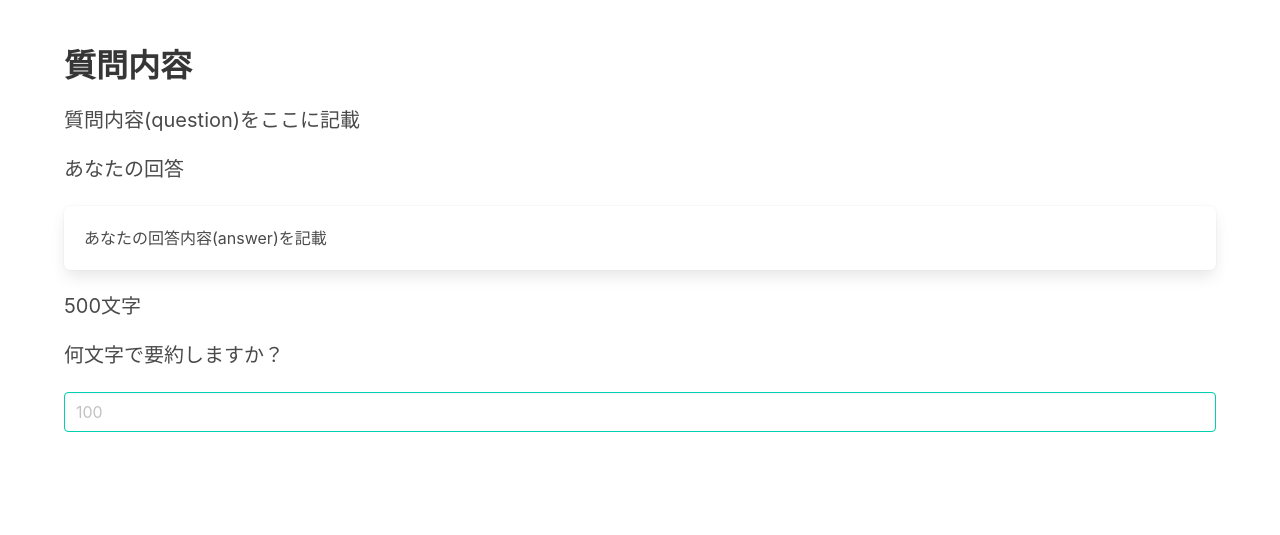
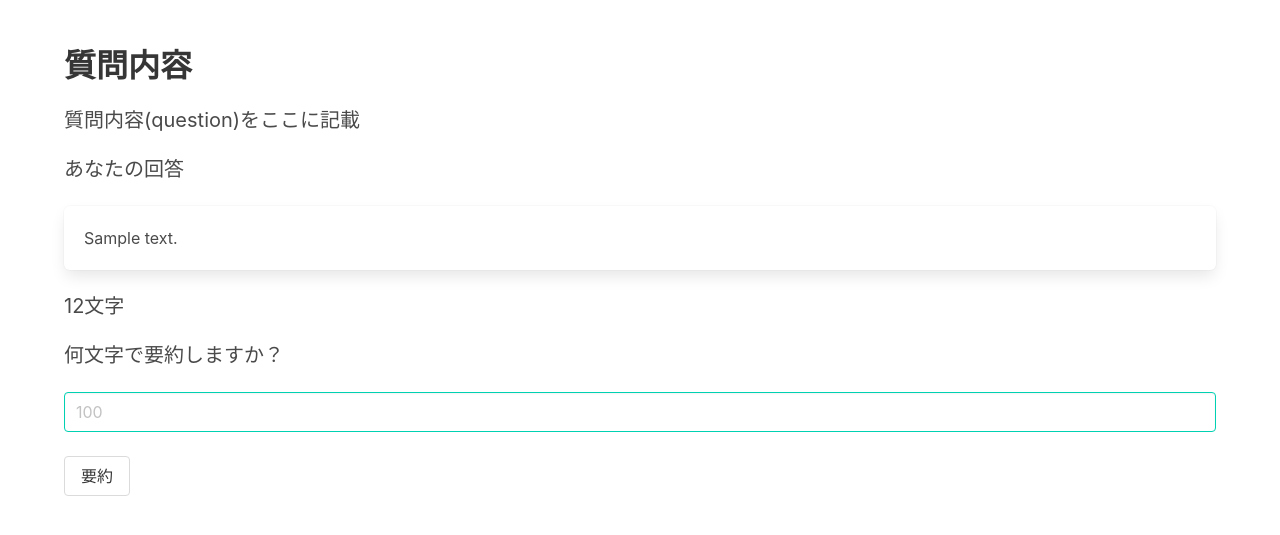
Before and after one commit to tsukaryo/Supporters_Hackathon, a Django app: page /answer/1/1 in a window 1280 px wide. Shown: the top 535 px of the page. Run offline with Django 3.2, Linux system fonts and the light colour scheme; tables that the repository leaves empty hold one stand-in row (values such as "Sample post").

Commit message:
要約文出力機能追加

```diff
--- a/ESMaker/views.py
+++ b/ESMaker/views.py
@@ -11,12 +11,15 @@ def login(request):
     params = {'form': None}
     if request.method == 'POST':
         print(request.POST['password'],request.POST['email'])
-        user = User.objects.get(email=request.POST['email'],password=request.POST['password'])
-        print(user.id)
+        user = User.objects.filter(email=request.POST['email'],password=request.POST['password'])
+
         if user:
-            url = "mypage/"+str(user.id)
+            user_id = user[0].id
+            url = "mypage/"+str(user_id)
             return redirect(to=url)
         else:
+            params["error"] = "入力内容に誤りがあります。"
+            params['form'] = UserForm()
             return render(request, 'login.html', params)
 
     else:
@@ -45,7 +48,24 @@ def mypage(request,pk):
 
 
 def answer(request,pk,ans):
-    return render(request, 'answer.html')
+    params = {}
+    question = Question.objects.filter(userid=pk,id=ans)
+    print(question[0].answer)
+    answer = question[0].answer
+    params["answer"] = answer
+    params["answer_length"] = len(answer)
+    if request.method == 'POST':
+        print("要約前：")
+        print(request.POST["length"])
+        max_letter = int(request.POST["length"])
+        summarized_doc = best_summarize_doc(answer, max_letter)
+        print("要約後：")
+        print(summarized_doc)
+        params["summarized_answer"] = summarized_doc
+        params["summarized_answer_length"] = len(summarized_doc)
+        print("文字数:", len(summarized_doc), "文字")
+        return render(request, 'answer.html',params)
+    return render(request, 'answer.html', params)
 
 # questions = {
 #     {"question":"ななな","answer","aaaa"},
--- a/templates/answer.html
+++ b/templates/answer.html
@@ -26,12 +26,12 @@
 
 <div class="block">
     <div class="box">
-    <p>あなたの回答内容(answer)を記載</p>
+    <p>{{ answer }}</p>
     </div>
 </div>
 
 <div class="block">
-    <h3 class="subtitle">500文字</h3>
+    <h3 class="subtitle">{{ answer_length }}文字</h3>
 </div>
 
 <div class="block">
@@ -39,10 +39,29 @@
 </div>
 
 <div class="block">
-    <input class="input is-primary" type="text" placeholder="100">
+<form action="" method="post">
+    {% csrf_token %}
+<div class="block">
+    <input class="input is-primary" type="text" placeholder="100" name="length">
+</div>
+<div class="block">
+    <button type="submit" class="button">要約</button>
+</div>
+</form>
 </div>
 
+{% if summarized_answer %}
+<div class="block">
+    <div class="box">
+    <p>{{ summarized_answer }}</p>
+    </div>
+</div>
 
+<div class="block">
+    <h3 class="subtitle">{{ summarized_answer_length }}文字</h3>
+</div>
+
+{% endif %}
 
 </div>
 </body>
```
Also changed, not shown: templates/login.html (+9 -2 lines).
